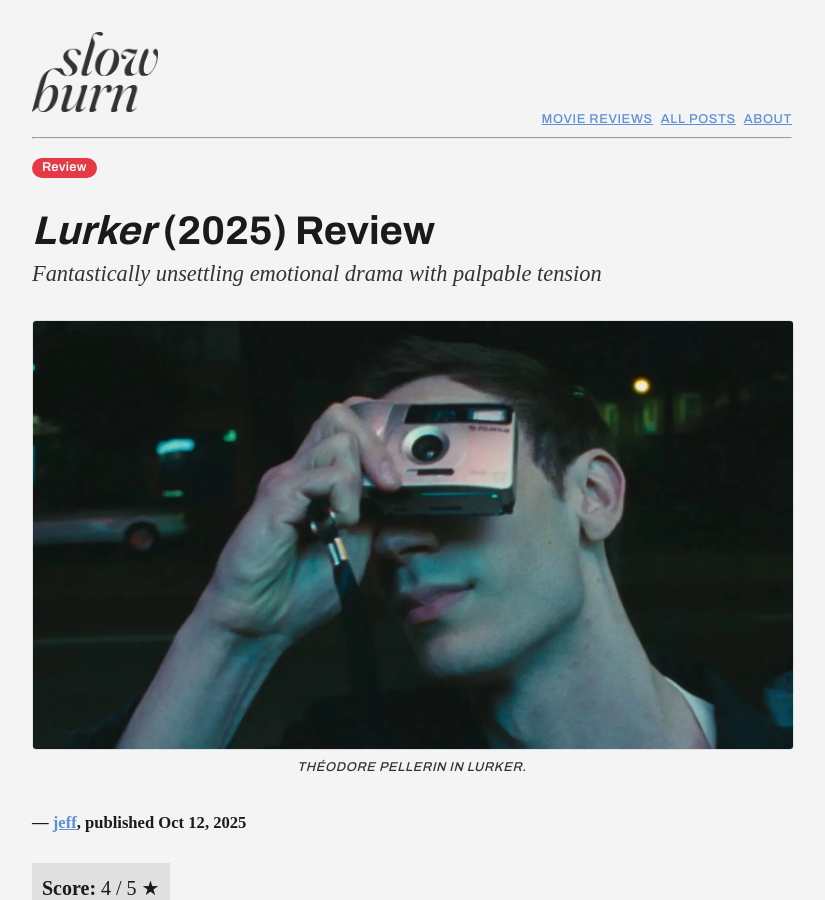
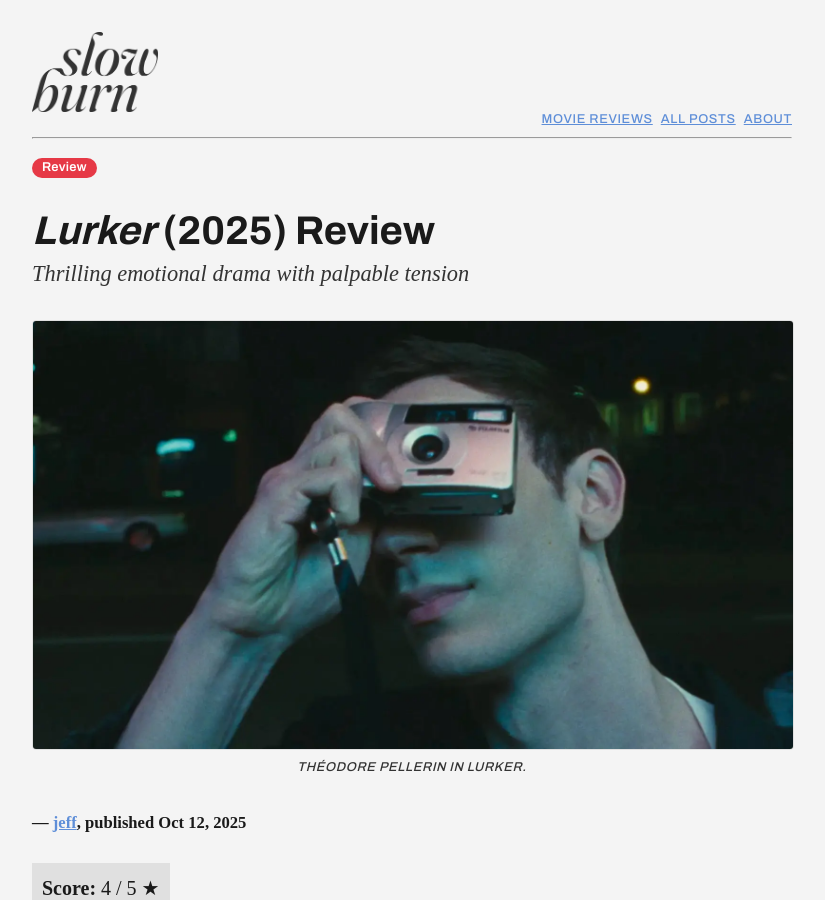
Before and after one commit to Slowburn-Movies/slowburn-movies.github.io, a Jekyll site: the page built from _posts/2025-10-12-lurker.md, in a window 1280 px wide and 900 px high. Shown: the whole window, without its empty margins (228-1053 px from the left). Built offline with Jekyll 4.4.1, drawn with Linux system fonts in a browser that asks for light colours; some web fonts are replaced.

Commit message:
post updates

```diff
--- a/_posts/2025-10-12-lurker.md
+++ b/_posts/2025-10-12-lurker.md
@@ -5,7 +5,7 @@ date: 2025-10-12
 author: jeff
 
 title: "Lurker"
-subtitle: "Fantastically unsettling emotional drama with palpable tension"
+subtitle: "Thrilling emotional drama with palpable tension"
 release_year: 2025
 
 rating: 4
```
Also changed, not shown: _posts/2026-02-08-the-new-moviegoers.md (+1 -1 lines), _posts/2026-02-25-puffy-chair-20th-anniversary-q-and-a.md (renamed from _posts/2026-02-21-puffy-chair-20th-anniversary-q-and-a.md, +1 -1 lines).
